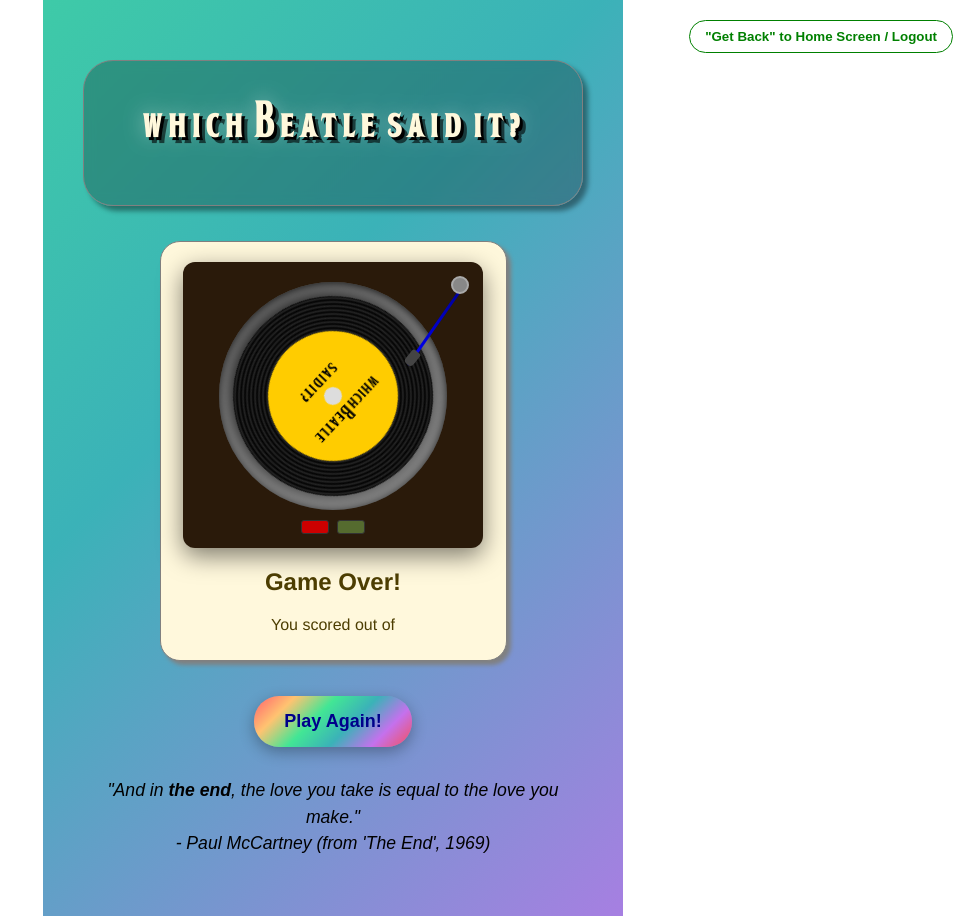
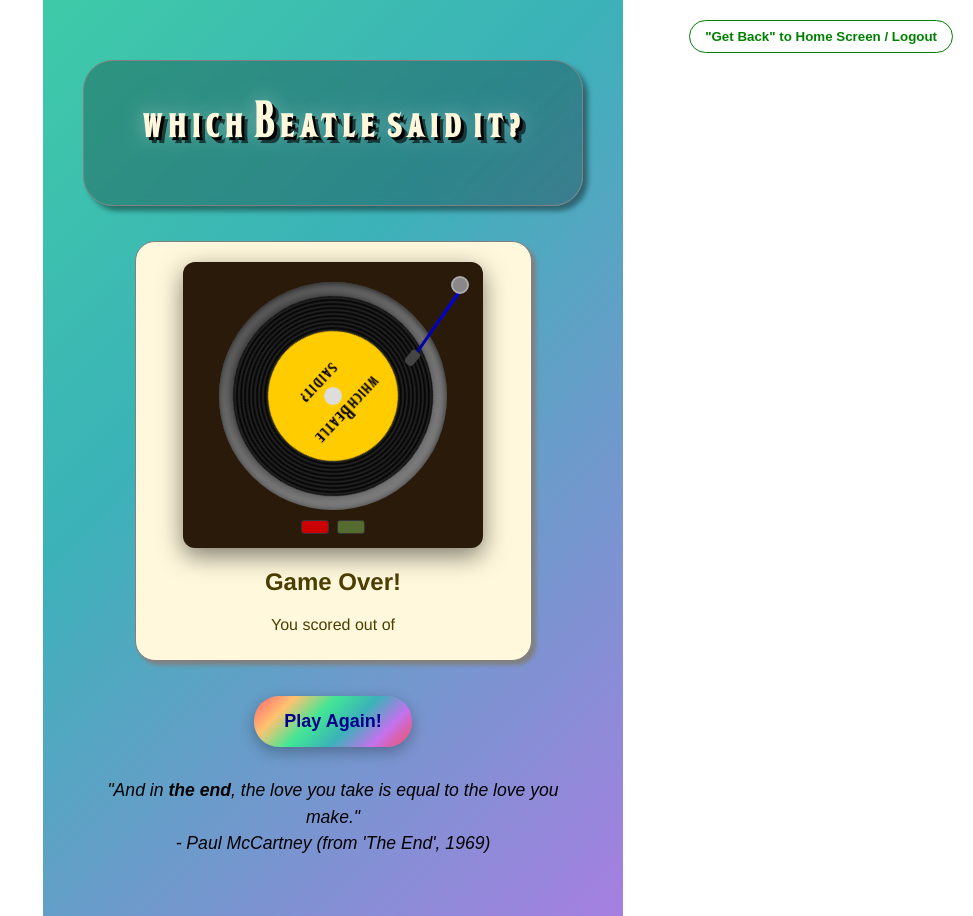
Before and after one commit to topmiljm/which-beatle-said-it, a React (Create React App) app: page /result in a window 1280 px wide. Shown: the whole page, without its empty margins (307-1280 px from the left). Built offline with nearby package versions, Linux system fonts and the light colour scheme.

Commit message:
Styling result page

```diff
--- a/src/App.css
+++ b/src/App.css
@@ -485,7 +485,7 @@
   text-align: center;
   font-size: 1rem;
   background-color: #fff8dc;
-  width: 65%;
+  width: 75%;
   padding: 10px;
   border-radius: 20px;
   border: 1px solid gray;
@@ -535,7 +535,7 @@
   right: 16px;
   width: 3px;
   height: 100px;
-  background: linear-gradient(to bottom, darkblue, blue);
+  background: linear-gradient(to bottom, blue, darkblue);
   transform-origin: top center;
   transform: rotate(35deg);
   border-radius: 2px;
```
